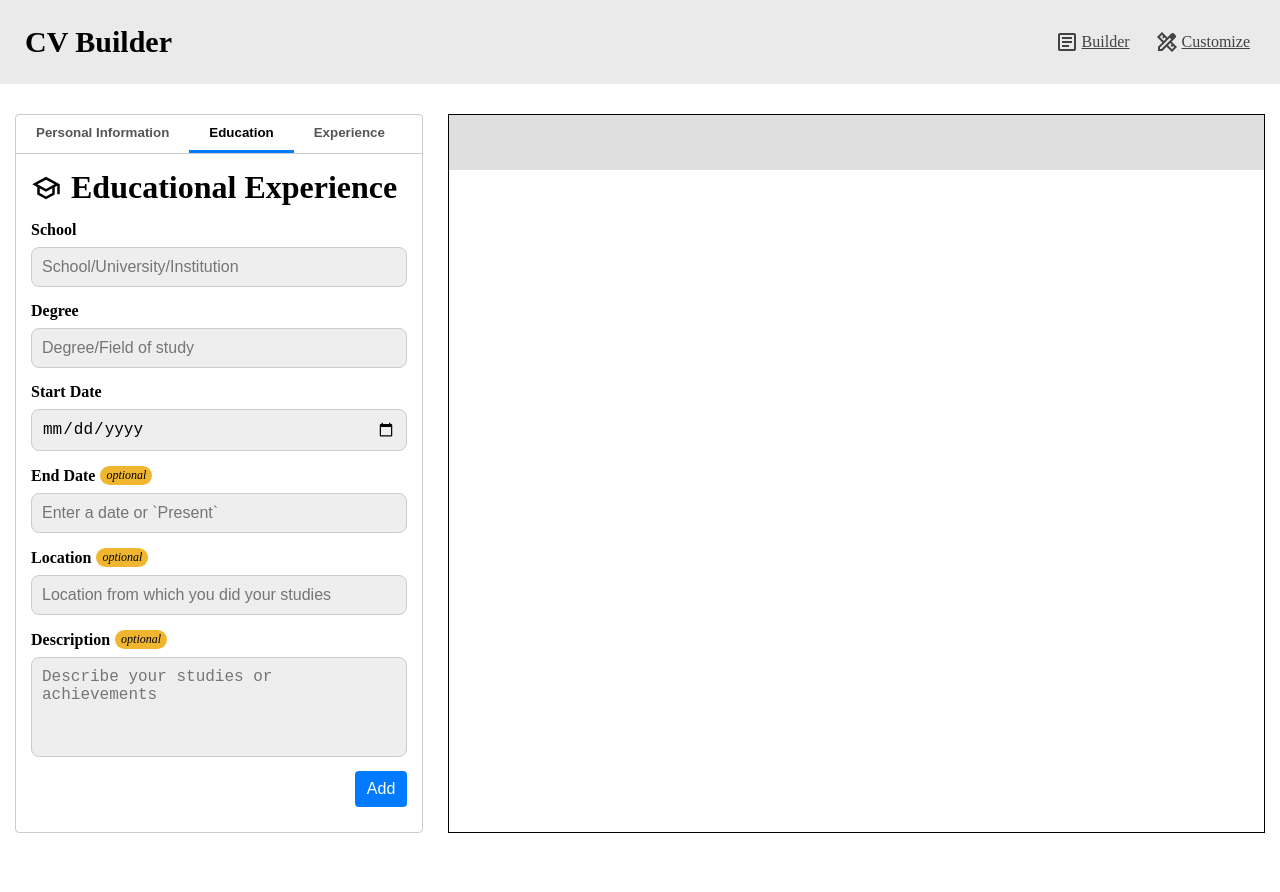
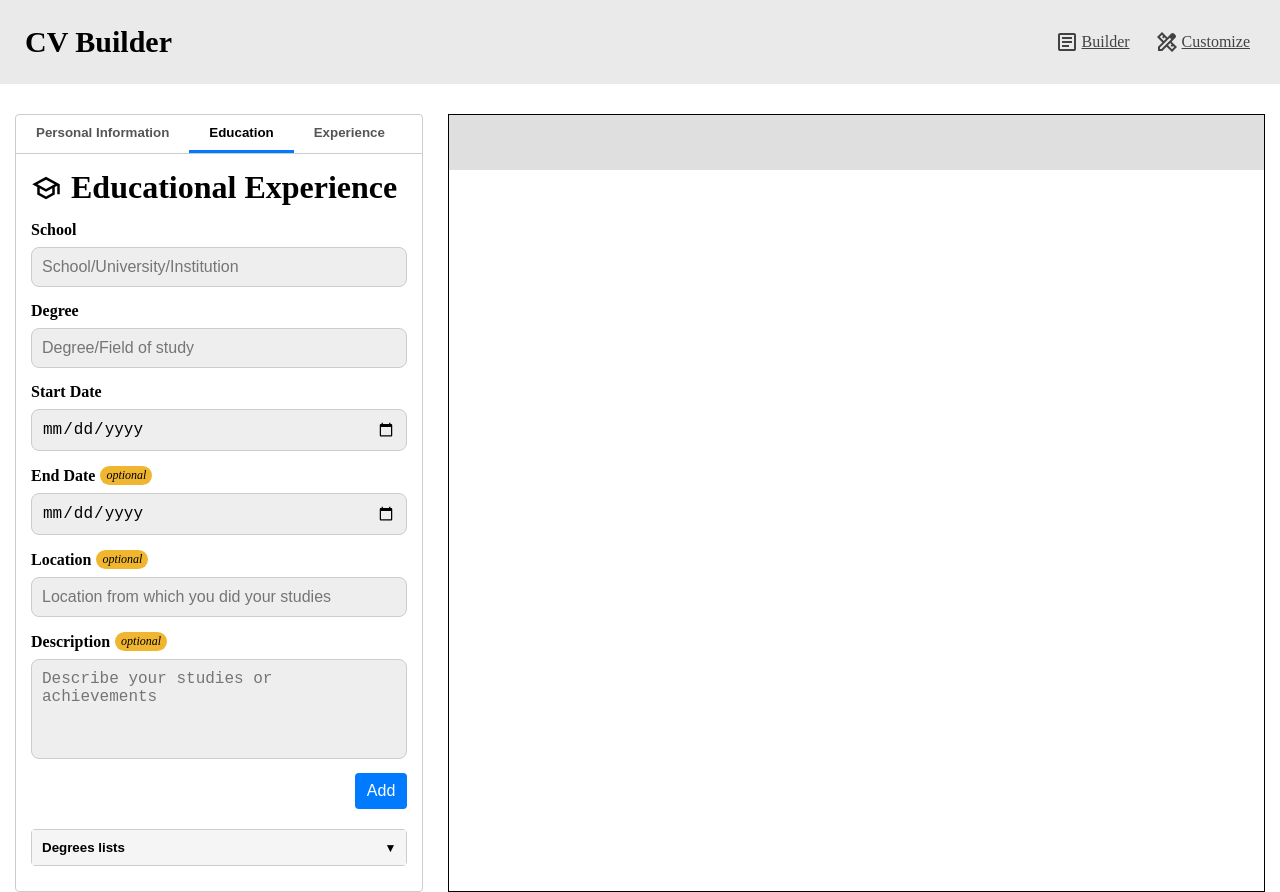
Before and after one commit to josednl/cv_application, a React app: page / in a window 1280 px wide. Both pictures are taken after a click on the button "Education". Before the commit the page ends 833 px from the top, so only its background shows below. Built offline with nearby package versions, Linux system fonts and the light colour scheme; the HTML template or start-up script is replaced by a standard one.

Commit message:
feat: add degrees lists section below the education experience form
feat: add click handler functions for the modify and delete buttons in the list

```diff
--- a/src/components/Builder/EducationalExperience.jsx
+++ b/src/components/Builder/EducationalExperience.jsx
@@ -1,9 +1,12 @@
 import { useState } from 'react';
 import Input from '@/components/Builder/InputGroup.jsx';
+import Section from '@/components/Builder/Section.jsx';
+import '@/styles/EducationalExperience.css';
 import Button from '@/components/Button.jsx';
 import SchoolIcon from '@/assets/school.svg';
 
-export default function EducationalExperience({ educationalDataSetter }) {
+export default function EducationalExperience({ educationalDataSetter, data }) {
+    const [editingId, setEditingId] = useState(null);
     const [formData, setFormData] = useState({
         school: '',
         degree: '',
@@ -24,8 +27,44 @@ export default function EducationalExperience({ educationalDataSetter }) {
             ...formData,
         };
 
+        if (editingId) {
+            educationalDataSetter(prev =>
+                prev.map(item => (item.id === editingId ? newEntry : item))
+            );
+        } else {
             educationalDataSetter(prev => [...prev, newEntry]);
+        }
 
+        setFormData({
+            school: '',
+            degree: '',
+            startDate: '',
+            endDate: '',
+            location: '',
+            description: '',
+        });
+        setEditingId(null);
+    }
+
+    function handleModifyBtn(data) {
+        setFormData({
+            school: data.school,
+            degree: data.degree,
+            startDate: data.startDate,
+            endDate: data.endDate,
+            location: data.location,
+            description: data.description,
+        });
+        setEditingId(data.id);
+    }
+
+    function handleRemoveBtn(id) {
+        const confirmDelete = window.confirm('Are you sure you want to delete this entry?');
+        if (!confirmDelete) return;
+
+        educationalDataSetter(prev => prev.filter(item => item.id !== id));
+
+        setEditingId(prevId => (prevId === id ? null : prevId));
         setFormData({
             school: '',
             degree: '',
@@ -36,7 +75,9 @@ export default function EducationalExperience({ educationalDataSetter }) {
         });
     }
 
+
     return(
+        <>
             <div className='section-content'>
                 <div className='section-title'>
                     <img src={SchoolIcon} alt='School icon' />
@@ -46,11 +87,35 @@ export default function EducationalExperience({ educationalDataSetter }) {
                     <Input label='School' name='school' placeholder='School/University/Institution' required={true} value={formData.school} onChange={handleChange} />
                     <Input label='Degree' name='degree' placeholder='Degree/Field of study' required={true} value={formData.degree} onChange={handleChange} />
                     <Input label='Start Date' name='startDate' required={true} type='date' value={formData.startDate} onChange={handleChange} />
-                <Input label='End Date' name='endDate' placeholder='Enter a date or `Present`' optional={true} value={formData.endDate} onChange={handleChange} />
+                    <Input label='End Date' name='endDate' optional={true} type='date' value={formData.endDate} onChange={handleChange} />
                     <Input label='Location' name='location' placeholder='Location from which you did your studies' optional={true} value={formData.location} onChange={handleChange} />
                     <Input label='Description' name='description' textarea={true} placeholder='Describe your studies or achievements' optional={true} value={formData.description} onChange={handleChange} />
                 </form>
-            <Button text='Add' handleClick={handleClick}/>
+                <div className='add-button-container'>
+                    <Button text={editingId ? 'Update' : 'Add'} handleClick={handleClick}/>
                 </div>
+            </div>
+            <Section title='Degrees lists' contentStyle={{ display: 'flex', flexDirection: 'column', gap: '20px' }}>
+                {data.map((degree) => (
+                    <div key={degree.id}>
+                        <div className="degree-item">
+                            <div className="degree-left">
+                                <p className='degree-dates'>{degree.startDate} | {degree.endDate === '' ? 'Present' : degree.endDate}</p>
+                            </div>
+                            <div className="degree-right">
+                                <div>
+                                    <p className='degree-title'>{degree.degree}</p>
+                                    <p className='degree-school'>{degree.school}</p>
+                                </div>
+                            </div>
+                        </div>
+                        <div className='degree-options'>
+                            <Button text='Modify' type='warning' handleClick={() => {handleModifyBtn(degree)}} size='small' />
+                            <Button text='Remove' type='danger' handleClick={() => handleRemoveBtn(degree.id)} size='small' />
+                        </div>
+                    </div>
+                ))}
+            </Section>
+        </>
     )
 }
--- a/src/components/Builder/Section.jsx
+++ b/src/components/Builder/Section.jsx
@@ -1,7 +1,7 @@
 import { useState } from 'react';
 import '@/styles/Section.css';
 
-export default function Section({ title, children }) {
+export default function Section({ title, contentStyle, children }) {
 	const [isOpen, setIsOpen] = useState(false)
 
 	const toggleAccordion = () => setIsOpen((prev) => !prev)
@@ -12,7 +12,7 @@ export default function Section({ title, children }) {
 				{title}
 				<span className='arrow'>{isOpen ? '▲' : '▼'}</span>
 			</button>
-			{isOpen && <div className='accordion-content'>{children}</div>}
+			{isOpen && <div className='accordion-content' style={contentStyle}>{children}</div>}
 		</div>
 	)
 }
--- a/src/components/Builder/Tabs.jsx
+++ b/src/components/Builder/Tabs.jsx
@@ -4,12 +4,11 @@ import PersonalInfo from '@/components/Builder/PersonalInfo.jsx';
 import EducationalExperience from '@/components/Builder/EducationalExperience.jsx';
 import PracticalExperience from '@/components/Builder/PracticalExperience.jsx';
 
-export default function Tabs({ handleDataChange, handleDataSetChange, personalData, personalDataSetter, educationData, educationalDataSetter }) {
-
+export default function Tabs({ handleDataChange, personalData, personalDataSetter, educationData, educationalDataSetter }) {
 	const [activeIndex, setActiveIndex] = useState(0);
 	const tabs = [
 		{ label: 'Personal Information', content: <PersonalInfo handleDataChange={(e) => handleDataChange(e, personalDataSetter)} data={personalData} /> },
-		{ label: 'Education', content: <EducationalExperience handleDataSetChange={handleDataSetChange} educationalDataSetter={educationalDataSetter} data={educationData} /> },
+		{ label: 'Education', content: <EducationalExperience educationalDataSetter={educationalDataSetter} data={educationData} /> },
 		{ label: 'Experience', content: <PracticalExperience /> },
 	];
 
--- a/src/components/Button.jsx
+++ b/src/components/Button.jsx
@@ -1,27 +1,17 @@
-export default function Button({ text = '', handleClick = () => {}, type = 'primary' }) {
-    const boxStyles = {
-        width: '100%',
-        display: 'flex',
-        justifyContent: 'flex-end',
-        alignItems: 'center',
-        padding: '10px 0',
-    }
-
+export default function Button({ text = '', handleClick = () => {}, type = 'primary', size = 'mid' }) {
     const buttonStyles = {
         backgroundColor: (type === 'primary' ? '#007bff' : type === 'warning' ? '#ffc107' : type === 'danger' ? '#dc3545' : type === 'success' ? '#28a745' : '#007bff'),
-        color: '#ffffff',
+        color: (type === 'warning' ? '#000000' : '#ffffff'),
         border: 'none',
         borderRadius: '.25rem',
         whiteSpace: 'nowrap',
-        padding: '.375rem .75rem',
-        fontSize: '1rem',
+        padding: (size === 'small' ? '3px 5px' : '.375rem .75rem'),
+        fontSize: (size === 'mid' ? '1rem' : size === 'small' ? '11px' : '1rem'),
         lineHeight: '1.5',
         cursor: 'pointer',
     }
 
     return (
-        <div className="button-box" style={boxStyles}>
-            <button type="button" style={buttonStyles} onClick={handleClick}>{text}</button>
-        </div>
+        <button type="button" style={buttonStyles} onClick={handleClick}>{text}</button>
     )
 }
--- /dev/null
+++ b/src/styles/EducationalExperience.css
@@ -0,0 +1,21 @@
+.add-button-container {
+    padding: 10px 0;
+    width: 100%;
+    display: flex;
+    justify-content: flex-end;
+    align-items: center;
+}
+
+.degree-item {
+    display: grid;
+    grid-template-columns: 1fr 2fr;
+    border-bottom: 1px solid #a5a5a5;
+}
+
+.degree-options {
+    display: flex;
+    justify-content: flex-end;
+    align-items: center;
+    gap: 5px;
+    padding: 10px 0;
+}
```
Lines whose indentation alone changed are shown as unchanged.
